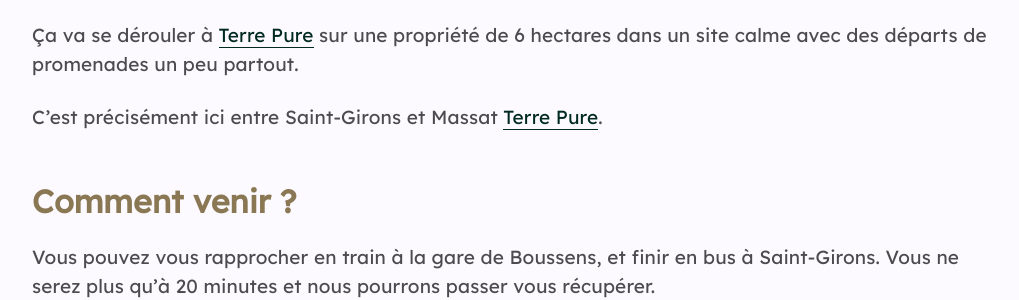
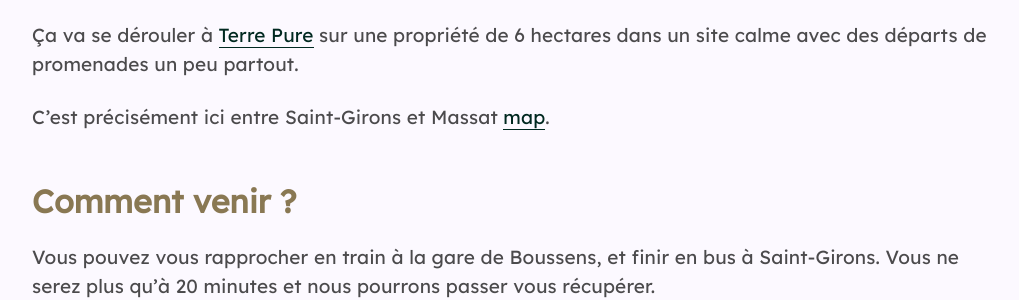
Before and after one commit to brutdethe/terre-pure, a Jekyll site: the page built from index.md, in a window 1280 px wide and 900 px high, scrolled down 1090 px. Shown: the part 155-455 px from the top of the window, without its empty margins (128-1147 px from the left). Built offline with Jekyll 4.4.1, drawn with Linux system fonts in a browser that asks for light colours; nearby versions of some CDN libraries.

Commit message:
change l'intitulé du lien

```diff
--- a/_includes/faq.md
+++ b/_includes/faq.md
@@ -13,7 +13,7 @@
 Ça va se dérouler à [Terre Pure](https://www.terrepure.com/en-ariege)
 sur une propriété de 6 hectares dans un site calme avec des départs de promenades un peu partout.
 
-C'est précisément ici entre Saint-Girons et Massat [Terre Pure](https://goo.gl/maps/KrBqzNXAtZcAgnZ99).
+C'est précisément ici entre Saint-Girons et Massat [map](https://goo.gl/maps/KrBqzNXAtZcAgnZ99).
 
 ## Comment venir ?
 Vous pouvez vous rapprocher en train à la gare de Boussens, et finir en bus à Saint-Girons. Vous ne serez plus qu'à 20 minutes et nous pourrons passer vous récupérer.
```
